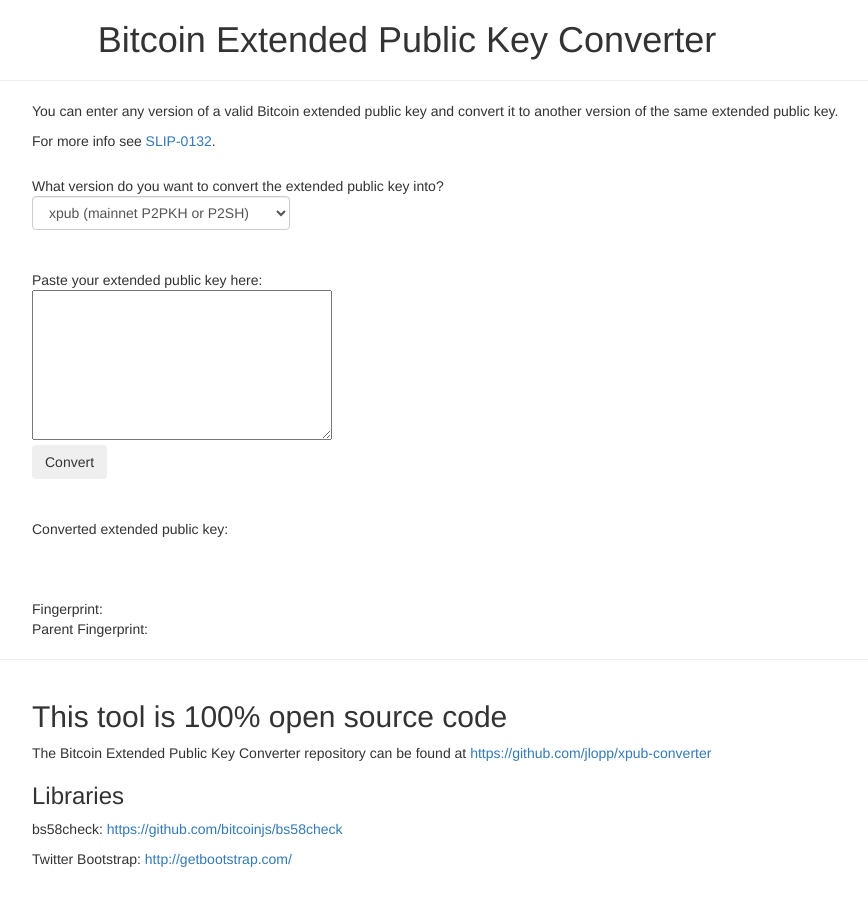
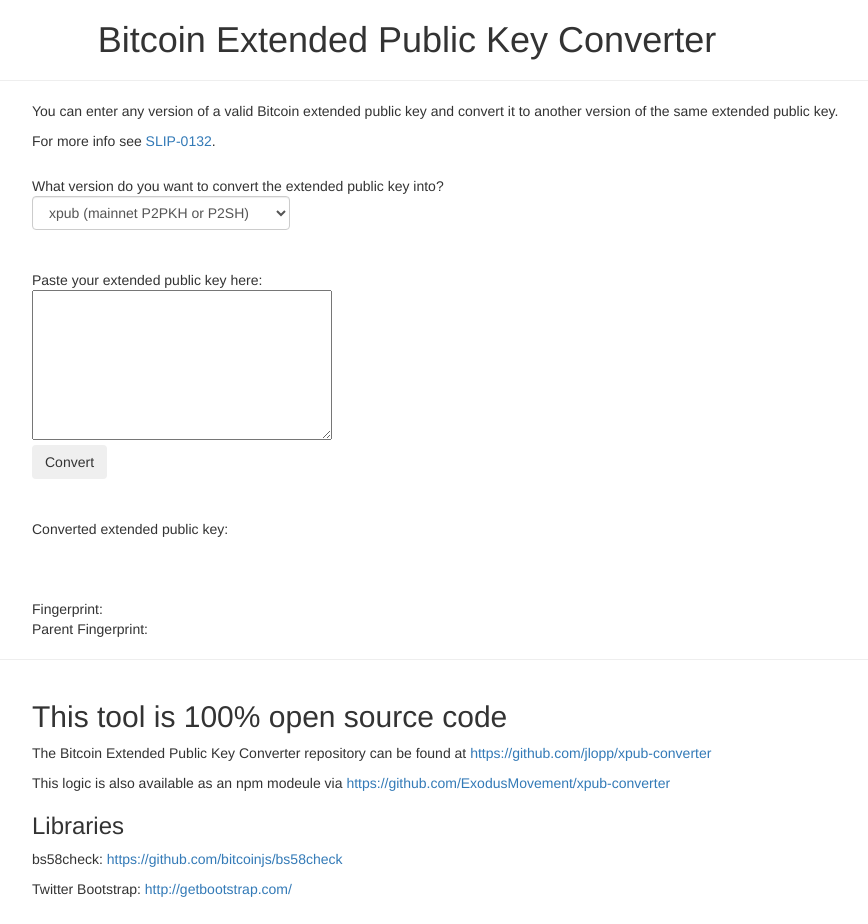
Before and after one commit to jlopp/xpub-converter, a plain HTML site: page index.html in a window 1280 px wide. Shown: the whole page, without its empty margins (233-1101 px from the left). Before the commit the page ends 894 px from the top, so only its background shows below. Drawn offline with Linux system fonts and the light colour scheme.

Commit message:
link to npm module Fixes #3

```diff
--- a/index.html
+++ b/index.html
@@ -83,6 +83,12 @@
                 https://github.com/jlopp/xpub-converter
                 </a>
               </p>
+              <p>
+                <span>This logic is also available as an npm modeule via </span>
+                <a href="https://github.com/ExodusMovement/xpub-converter" target="_blank">
+                https://github.com/ExodusMovement/xpub-converter
+                </a>
+              </p>
               <h3>Libraries</h3>
               <p>
                 <span>bs58check: </span>
```
